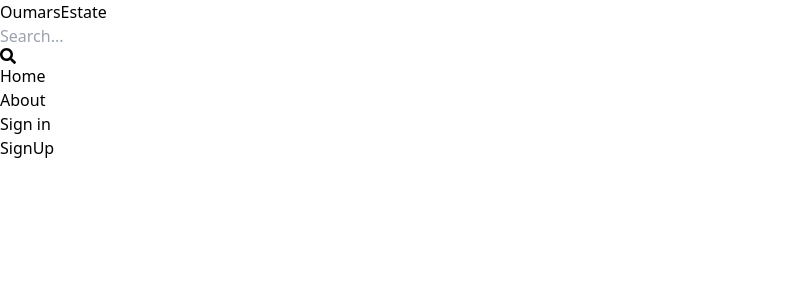
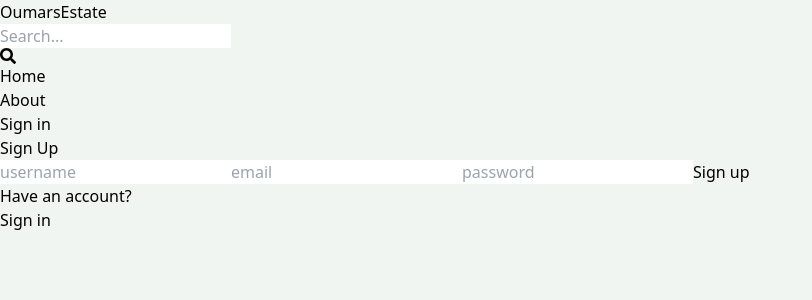
Before and after one commit to yassir-oumars/mern-estate, a React (Vite) app in the folder client/: page /sign-up in a window 1280 px wide. Shown: the top 300 px of the page, without its empty margins (0-812 px from the left). Built offline with nearby package versions, Linux system fonts and the light colour scheme.

Commit message:
compltete sign up page ui

```diff
--- a/client/src/index.css
+++ b/client/src/index.css
@@ -1,3 +1,7 @@
 @tailwind base;
 @tailwind components;
 @tailwind utilities;
+
+body{
+    background-color: rgb(241, 245, 241);
+}
--- a/client/src/pages/SignUp.jsx
+++ b/client/src/pages/SignUp.jsx
@@ -1,7 +1,21 @@
-import React from 'react'
+import {Link} from 'react-router-dom'
 
 export default function SignUp() {
   return (
-    <div>SignUp</div>
+    <div className='p-3 max-w-lg mx-auto'>
+      <h1 className='text-3xl text-center font-semibold my-7'>Sign Up</h1>
+      <form className='flex flex-col gap-4'>
+        <input type='text' placeholder='username' className='border p-3 rounded-lg' id='username' />
+        <input type='email' placeholder='email' className='border p-3 rounded-lg' id='email' />
+        <input type='password' placeholder='password' className='border p-3 rounded-lg' id='password' />
+        <button className='bg-slate-700 text-white p-3 rounded-lg uppercase hover:opacity-95 disabled:opacity-80'>Sign up</button>
+      </form>
+      <div className='flex gap-2 mt-5'>
+        <p>Have an account?</p>
+        <Link to={"/sign-in"}>
+          <span className='text-blue-700'>Sign in</span>
+        </Link>
+      </div>
+    </div>
   )
 }
```
